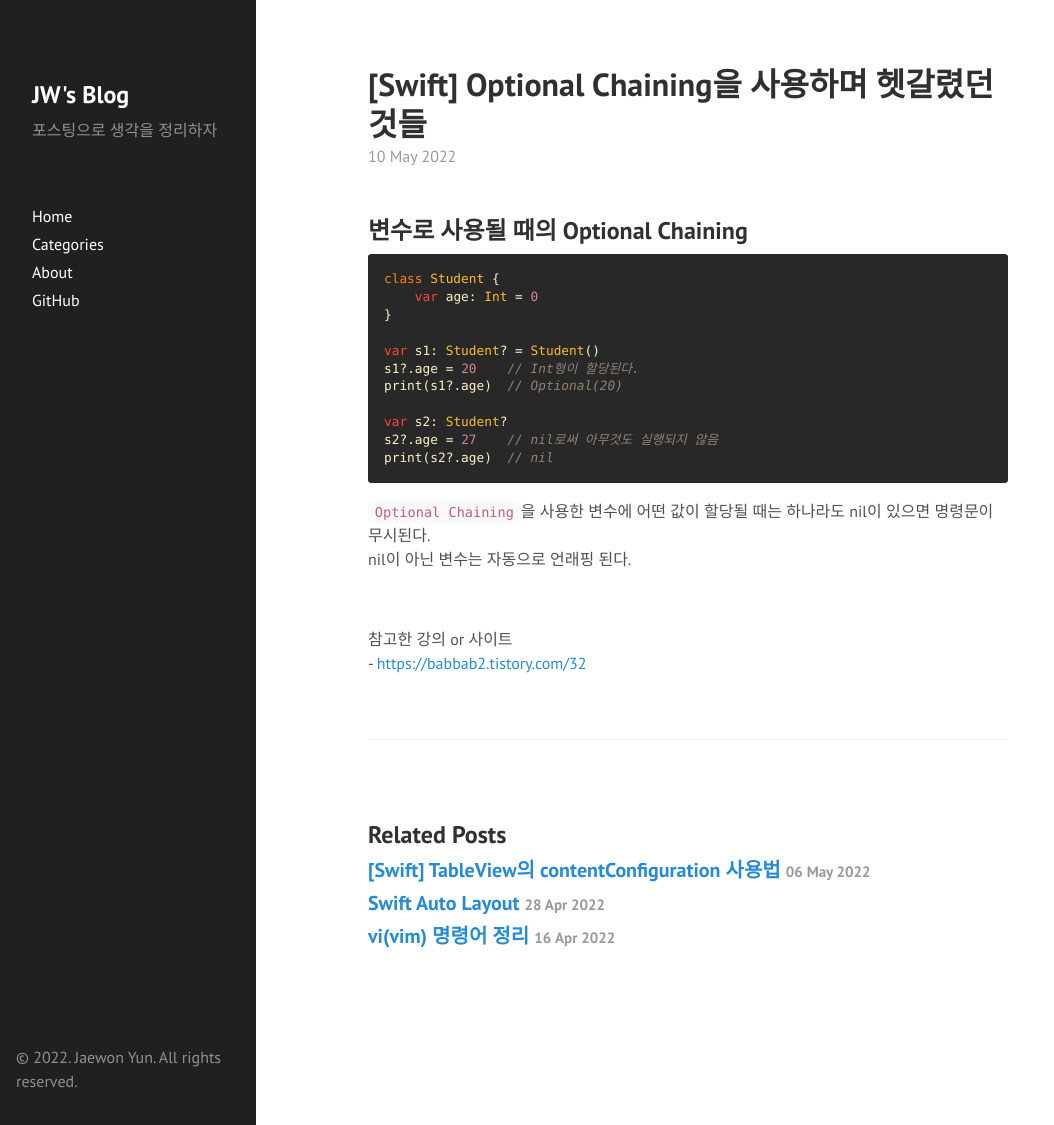
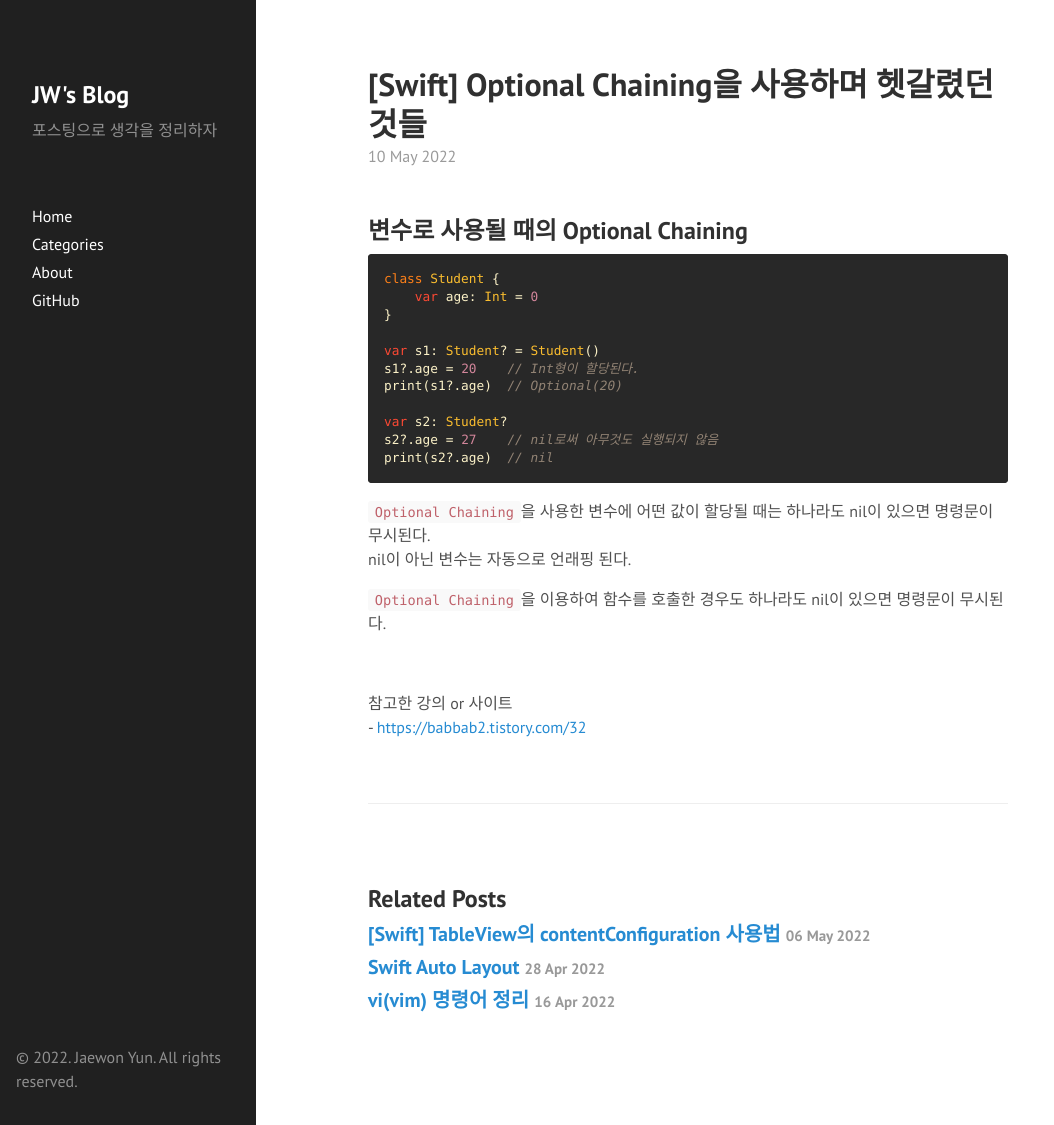
Before and after one commit to woin2ee/woin2ee.github.io, a Jekyll site: the page built from _posts/2022./2022-05-10-optional-chaining.md, in a window 1280 px wide and 1125 px high. Shown: the whole window, without its empty margins (0-1054 px from the left). Built offline with Jekyll 4.4.1, drawn with Linux system fonts in a browser that asks for light colours.

Commit message:
Update Post

```diff
--- a/_posts/2022./2022-05-10-optional-chaining.md
+++ b/_posts/2022./2022-05-10-optional-chaining.md
@@ -24,6 +24,8 @@ print(s2?.age)  // nil
 `Optional Chaining`을 사용한 변수에 어떤 값이 할당될 때는 하나라도 nil이 있으면 명령문이 무시된다.
 nil이 아닌 변수는 자동으로 언래핑 된다.
 
+`Optional Chaining`을 이용하여 함수를 호출한 경우도 하나라도 nil이 있으면 명령문이 무시된다.
+
 &nbsp;
 
 참고한 강의 or 사이트
```
